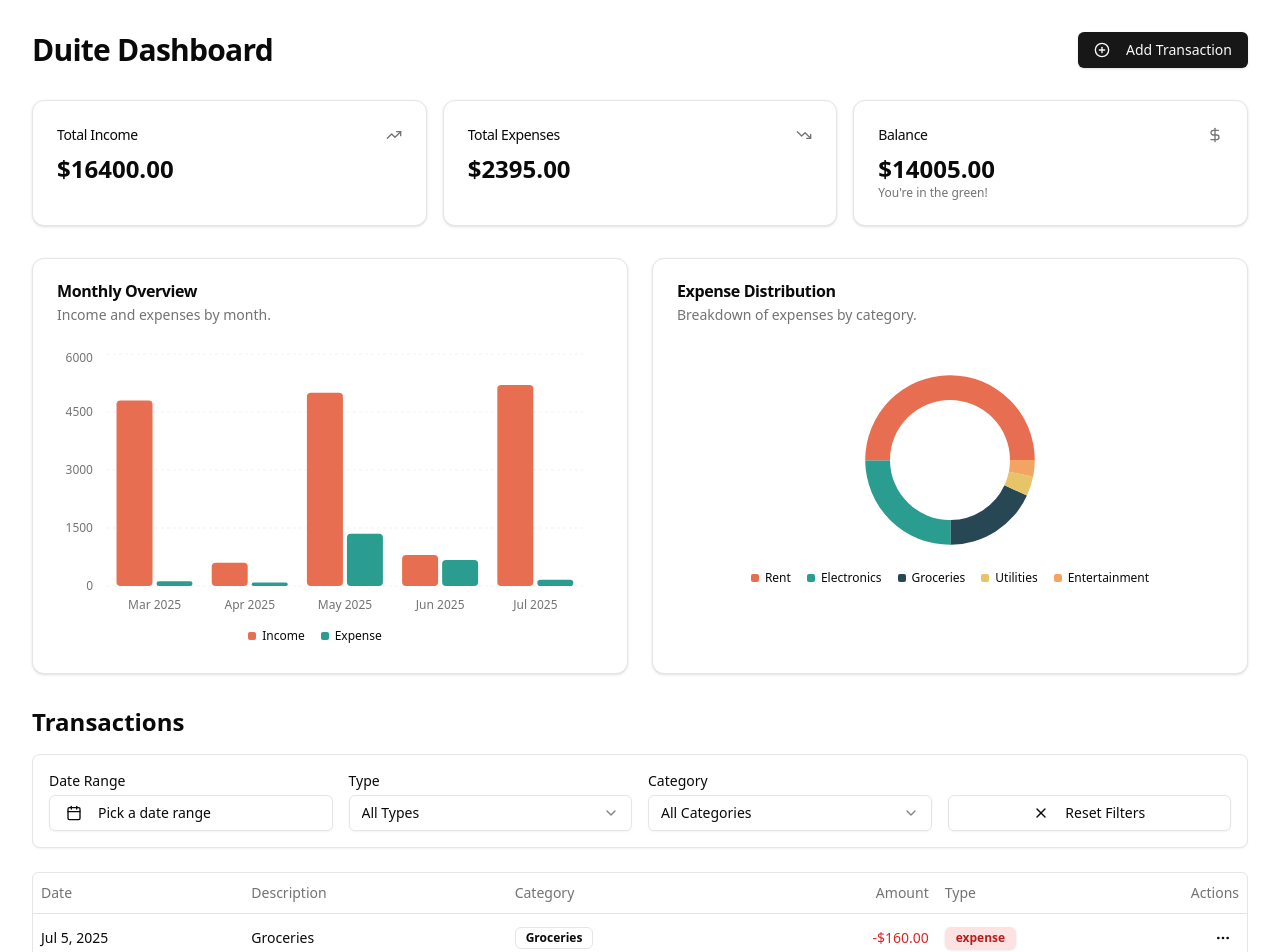
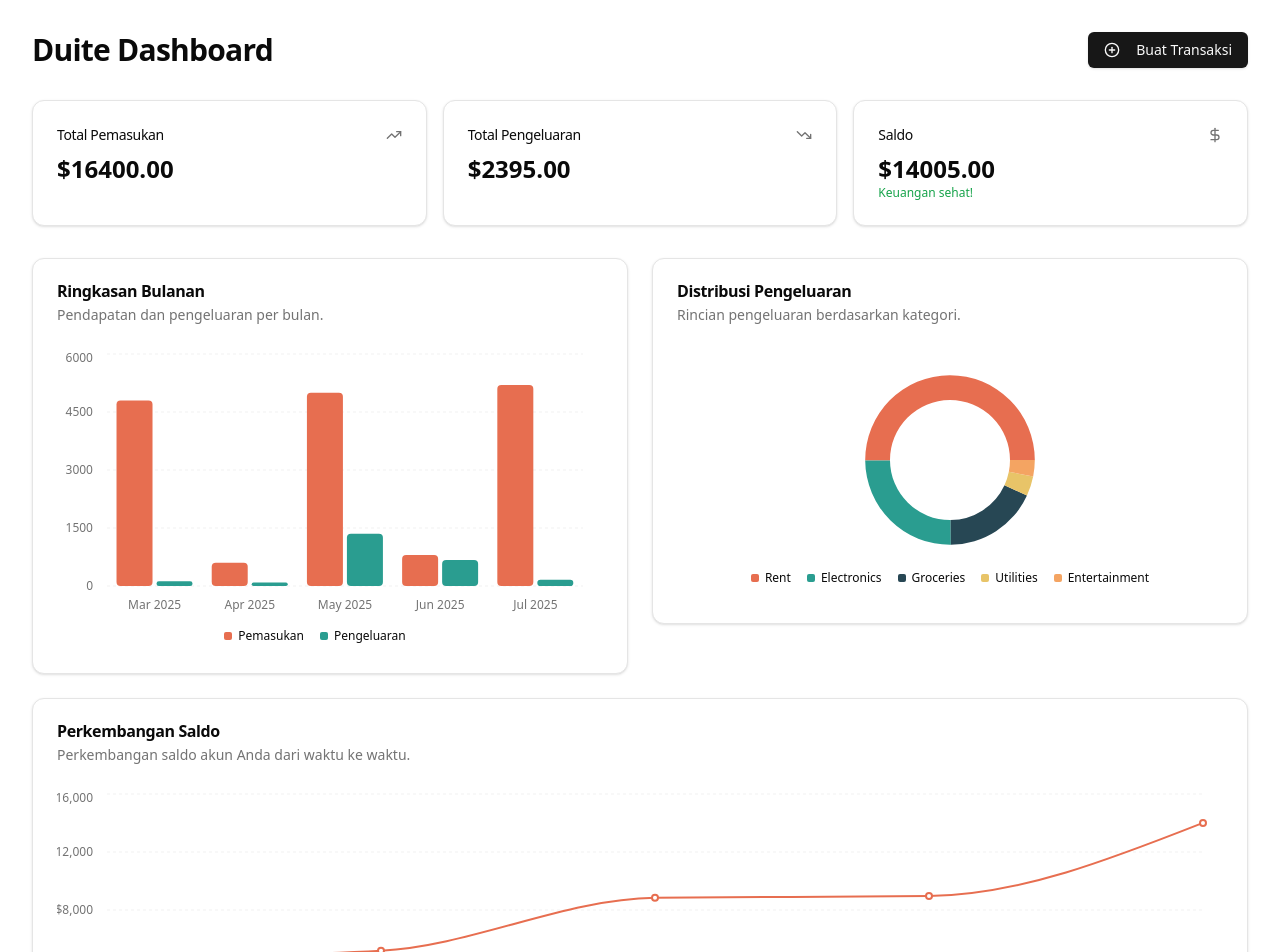
Before and after one commit to Ikhsanheriyawan2404/duite-bot, a React (Vite) app in the folder landing-page/: page /dashboard in a window 1280 px wide. Shown: the top 952 px of the page. Built offline with nearby package versions, Linux system fonts and the light colour scheme.

Commit message:
fix: translations copywriting

```diff
--- a/landing-page/src/components/dashboard/balance-trend-chart.tsx
+++ b/landing-page/src/components/dashboard/balance-trend-chart.tsx
@@ -17,7 +17,7 @@ interface BalanceTrendChartProps {
 
 const chartConfig = {
   balance: {
-    label: "Balance",
+    label: "Saldo",
     color: "hsl(var(--chart-1))",
   },
 }
@@ -27,11 +27,11 @@ export function BalanceTrendChart({ data }: BalanceTrendChartProps) {
     return (
       <Card>
         <CardHeader>
-          <CardTitle>Balance Trend</CardTitle>
-          <CardDescription>Your account balance over time.</CardDescription>
+          <CardTitle>Perkembangan Saldo</CardTitle>
+          <CardDescription>Perkembangan saldo akun Anda dari waktu ke waktu.</CardDescription>
         </CardHeader>
         <CardContent className="h-[300px] flex items-center justify-center">
-          <p className="text-muted-foreground">No data available for balance trend.</p>
+          <p className="text-muted-foreground">Data tren saldo tidak tersedia.</p>
         </CardContent>
       </Card>
     )
@@ -40,8 +40,8 @@ export function BalanceTrendChart({ data }: BalanceTrendChartProps) {
   return (
     <Card>
       <CardHeader>
-        <CardTitle>Balance Trend</CardTitle>
-        <CardDescription>Your account balance over time.</CardDescription>
+        <CardTitle>Perkembangan Saldo</CardTitle>
+        <CardDescription>Perkembangan saldo akun Anda dari waktu ke waktu.</CardDescription>
       </CardHeader>
       <CardContent>
         <ChartContainer config={chartConfig} className="h-[300px] w-full">
--- a/landing-page/src/components/dashboard/expense-category-pie-chart.tsx
+++ b/landing-page/src/components/dashboard/expense-category-pie-chart.tsx
@@ -34,11 +34,11 @@ export function ExpenseCategoryPieChart({ data }: ExpenseCategoryPieChartProps)
     return (
       <Card>
         <CardHeader>
-          <CardTitle>Expense Distribution</CardTitle>
-          <CardDescription>Breakdown of expenses by category.</CardDescription>
+          <CardTitle>Distribusi Pengeluaran</CardTitle>
+          <CardDescription>Rincian pengeluaran berdasarkan kategori.</CardDescription>
         </CardHeader>
         <CardContent className="h-[300px] flex items-center justify-center">
-          <p className="text-muted-foreground">No expense data available for chart.</p>
+          <p className="text-muted-foreground">Data pengeluaran tidak tersedia untuk ditampilkan.</p>
         </CardContent>
       </Card>
     )
@@ -47,8 +47,8 @@ export function ExpenseCategoryPieChart({ data }: ExpenseCategoryPieChartProps)
   return (
     <Card>
       <CardHeader>
-        <CardTitle>Expense Distribution</CardTitle>
-        <CardDescription>Breakdown of expenses by category.</CardDescription>
+        <CardTitle>Distribusi Pengeluaran</CardTitle>
+        <CardDescription>Rincian pengeluaran berdasarkan kategori.</CardDescription>
       </CardHeader>
       <CardContent className="flex items-center justify-center">
         <ChartContainer config={chartConfig} className="mx-auto aspect-square h-[250px]">
--- a/landing-page/src/components/dashboard/financial-chart.tsx
+++ b/landing-page/src/components/dashboard/financial-chart.tsx
@@ -17,11 +17,11 @@ interface FinancialChartProps {
 
 const chartConfig = {
   income: {
-    label: "Income",
+    label: "Pemasukan",
     color: "hsl(var(--chart-1))",
   },
   expense: {
-    label: "Expense",
+    label: "Pengeluaran",
     color: "hsl(var(--chart-2))",
   },
 }
@@ -31,11 +31,11 @@ export function FinancialChart({ data }: FinancialChartProps) {
     return (
       <Card>
         <CardHeader>
-          <CardTitle>Monthly Overview</CardTitle>
-          <CardDescription>Income and expenses by month.</CardDescription>
+          <CardTitle>Ringkasan Bulanan</CardTitle>
+          <CardDescription>Pendapatan dan pengeluaran per bulan.</CardDescription>
         </CardHeader>
         <CardContent className="h-[300px] flex items-center justify-center">
-          <p className="text-muted-foreground">No data available for chart.</p>
+          <p className="text-muted-foreground">Tidak ada data yang tersedia untuk grafik.</p>
         </CardContent>
       </Card>
     )
@@ -43,8 +43,8 @@ export function FinancialChart({ data }: FinancialChartProps) {
   return (
     <Card>
       <CardHeader>
-        <CardTitle>Monthly Overview</CardTitle>
-        <CardDescription>Income and expenses by month.</CardDescription>
+        <CardTitle>Ringkasan Bulanan</CardTitle>
+        <CardDescription>Pendapatan dan pengeluaran per bulan.</CardDescription>
       </CardHeader>
       <CardContent>
         <ChartContainer config={chartConfig} className="h-[300px] w-full">
--- a/landing-page/src/components/dashboard/summary-card.tsx
+++ b/landing-page/src/components/dashboard/summary-card.tsx
@@ -6,9 +6,18 @@ interface SummaryCardProps {
   value: string
   icon: LucideIcon
   description?: string
+  descriptionVariant?: 'default' | 'success' | 'danger' | 'info' // Tambahkan variant
 }
 
-export function SummaryCard({ title, value, icon: Icon, description }: SummaryCardProps) {
+export function SummaryCard({ title, value, icon: Icon, description, descriptionVariant = "default" }: SummaryCardProps) {
+
+  const variantClasses = {
+    default: 'text-muted-foreground',
+    success: 'text-green-600 dark:text-green-400',
+    danger: 'text-red-600 dark:text-red-400',
+    info: 'text-blue-600 dark:text-blue-400'
+  }
+
   return (
     <Card>
       <CardHeader className="flex flex-row items-center justify-between space-y-0 pb-2">
@@ -17,7 +26,7 @@ export function SummaryCard({ title, value, icon: Icon, description }: SummaryCa
       </CardHeader>
       <CardContent>
         <div className="text-2xl font-bold">{value}</div>
-        {description && <p className="text-xs text-muted-foreground">{description}</p>}
+        {description && <p className={`text-xs ${variantClasses[descriptionVariant]}`}>{description}</p>}
       </CardContent>
     </Card>
   )
--- a/landing-page/src/components/dashboard/transaction-filters.tsx
+++ b/landing-page/src/components/dashboard/transaction-filters.tsx
@@ -35,7 +35,7 @@ export function TransactionFilters({
       <div className="grid grid-cols-1 md:grid-cols-2 lg:grid-cols-4 gap-4 items-end">
         <div>
           <label htmlFor="date-range" className="block text-sm font-medium mb-1">
-            Date Range
+            Rentang Tanggal
           </label>
           <Popover>
             <PopoverTrigger asChild>
@@ -54,7 +54,7 @@ export function TransactionFilters({
                     format(dateRange.from, "LLL dd, y")
                   )
                 ) : (
-                  <span>Pick a date range</span>
+                  <span>Pilih periode tanggal</span>
                 )}
               </Button>
             </PopoverTrigger>
@@ -73,23 +73,23 @@ export function TransactionFilters({
 
         <div>
           <label htmlFor="type-filter" className="block text-sm font-medium mb-1">
-            Type
+            Tipe
           </label>
           <Select value={selectedType} onValueChange={onSelectedTypeChange}>
             <SelectTrigger id="type-filter">
               <SelectValue placeholder="Filter by type" />
             </SelectTrigger>
             <SelectContent>
-              <SelectItem value="all">All Types</SelectItem>
-              <SelectItem value="income">Income</SelectItem>
-              <SelectItem value="expense">Expense</SelectItem>
+              <SelectItem value="all">Semua Tipe</SelectItem>
+              <SelectItem value="income">Pemasukan</SelectItem>
+              <SelectItem value="expense">Pengeluaran</SelectItem>
             </SelectContent>
           </Select>
         </div>
 
         <div>
           <label htmlFor="category-filter" className="block text-sm font-medium mb-1">
-            Category
+            Kategori
           </label>
           <Select value={selectedCategory} onValueChange={onSelectedCategoryChange}>
             <SelectTrigger id="category-filter">
@@ -98,7 +98,7 @@ export function TransactionFilters({
             <SelectContent>
               {categories.map((category) => (
                 <SelectItem key={category} value={category}>
-                  {category === "all" ? "All Categories" : category}
+                  {category === "all" ? "Semua Kategori" : category}
                 </SelectItem>
               ))}
             </SelectContent>
@@ -106,7 +106,7 @@ export function TransactionFilters({
         </div>
 
         <Button onClick={onResetFilters} variant="outline" className="w-full md:w-auto self-end">
-          <XIcon className="mr-2 h-4 w-4" /> Reset Filters
+          <XIcon className="mr-2 h-4 w-4" /> Reset Filter
         </Button>
       </div>
     </div>
--- a/landing-page/src/components/dashboard/transaction-form.tsx
+++ b/landing-page/src/components/dashboard/transaction-form.tsx
@@ -15,13 +15,13 @@ import { format } from "date-fns"
 import type { Transaction, TransactionType } from "@/lib/types"
 
 const formSchema = z.object({
-  description: z.string().min(1, "Description is required"),
-  amount: z.coerce.number().positive("Amount must be positive"),
-  category: z.string().min(1, "Category is required"),
+  description: z.string().min(1, "Keterangan wajib diisi"),
+  amount: z.coerce.number().positive("Nominal tidak boleh negatif"),
+  category: z.string().min(1, "Kategori wajib diisi"),
   type: z.enum(["income", "expense"], {
-    required_error: "Transaction type is required",
+    required_error: "Tipe Transaksi wajib diisi",
   }),
-  date: z.date({ required_error: "Date is required" }),
+  date: z.date({ required_error: "Tanggal wajib diisi" }),
 })
 
 type TransactionFormValues = z.infer<typeof formSchema>
@@ -76,9 +76,9 @@ export function TransactionForm({ onSubmit, initialData, onCancel }: Transaction
           name="description"
           render={({ field }) => (
             <FormItem>
-              <FormLabel>Description</FormLabel>
+              <FormLabel>Keterangan</FormLabel>
               <FormControl>
-                <Input placeholder="e.g., Groceries" {...field} />
+                <Input placeholder="cth: Groceries" {...field} />
               </FormControl>
               <FormMessage />
             </FormItem>
@@ -89,7 +89,7 @@ export function TransactionForm({ onSubmit, initialData, onCancel }: Transaction
           name="amount"
           render={({ field }) => (
             <FormItem>
-              <FormLabel>Amount</FormLabel>
+              <FormLabel>Nominal</FormLabel>
               <FormControl>
                 <Input type="number" placeholder="e.g., 50.00" {...field} />
               </FormControl>
@@ -102,11 +102,11 @@ export function TransactionForm({ onSubmit, initialData, onCancel }: Transaction
           name="category"
           render={({ field }) => (
             <FormItem>
-              <FormLabel>Category</FormLabel>
+              <FormLabel>Kategori</FormLabel>
               <Select onValueChange={field.onChange} defaultValue={field.value}>
                 <FormControl>
                   <SelectTrigger>
-                    <SelectValue placeholder="Select a category" />
+                    <SelectValue placeholder="Pilih kategori" />
                   </SelectTrigger>
                 </FormControl>
                 <SelectContent>
@@ -126,7 +126,7 @@ export function TransactionForm({ onSubmit, initialData, onCancel }: Transaction
           name="type"
           render={({ field }) => (
             <FormItem>
-              <FormLabel>Type</FormLabel>
+              <FormLabel>Tipe Transaksi</FormLabel>
               <Select onValueChange={field.onChange as (value: TransactionType) => void} defaultValue={field.value}>
                 <FormControl>
                   <SelectTrigger>
@@ -134,8 +134,8 @@ export function TransactionForm({ onSubmit, initialData, onCancel }: Transaction
                   </SelectTrigger>
                 </FormControl>
                 <SelectContent>
-                  <SelectItem value="income">Income</SelectItem>
-                  <SelectItem value="expense">Expense</SelectItem>
+                  <SelectItem value="income">Pemasukan</SelectItem>
+                  <SelectItem value="expense">Pengeluaran</SelectItem>
                 </SelectContent>
               </Select>
               <FormMessage />
@@ -147,7 +147,7 @@ export function TransactionForm({ onSubmit, initialData, onCancel }: Transaction
           name="date"
           render={({ field }) => (
             <FormItem className="flex flex-col">
-              <FormLabel>Date</FormLabel>
+              <FormLabel>Tanggal    </FormLabel>
               <Popover>
                 <PopoverTrigger asChild>
                   <FormControl>
@@ -177,10 +177,10 @@ export function TransactionForm({ onSubmit, initialData, onCancel }: Transaction
         <div className="flex justify-end space-x-2 pt-2">
           {onCancel && (
             <Button type="button" variant="outline" onClick={onCancel}>
-              Cancel
+              Tutup
             </Button>
           )}
-          <Button type="submit">Save Transaction</Button>
+          <Button type="submit">Simpan</Button>
         </div>
       </form>
     </Form>
--- a/landing-page/src/components/dashboard/transactions-table.tsx
+++ b/landing-page/src/components/dashboard/transactions-table.tsx
@@ -24,12 +24,12 @@ export function TransactionsTable({ transactions, onEdit, onDelete }: Transactio
       <Table>
         <TableHeader>
           <TableRow>
-            <TableHead>Date</TableHead>
-            <TableHead>Description</TableHead>
-            <TableHead>Category</TableHead>
-            <TableHead className="text-right">Amount</TableHead>
-            <TableHead>Type</TableHead>
-            <TableHead className="text-right">Actions</TableHead>
+            <TableHead>Tanggal</TableHead>
+            <TableHead>Keterangan</TableHead>
+            <TableHead>Kategori</TableHead>
+            <TableHead className="text-right">Nominal</TableHead>
+            <TableHead>Tipe</TableHead>
+            <TableHead className="text-right">Aksi</TableHead>
           </TableRow>
         </TableHeader>
         <TableBody>
@@ -73,7 +73,7 @@ export function TransactionsTable({ transactions, onEdit, onDelete }: Transactio
                       className="text-red-600 focus:text-red-600 focus:bg-red-50"
                     >
                       <Trash2 className="mr-2 h-4 w-4" />
-                      Delete
+                      Hapus
                     </DropdownMenuItem>
                   </DropdownMenuContent>
                 </DropdownMenu>
--- a/landing-page/src/pages/Dashboard.tsx
+++ b/landing-page/src/pages/Dashboard.tsx
@@ -18,7 +18,7 @@ import { BalanceTrendChart } from "@/components/dashboard/balance-trend-chart" /
 import { TransactionsTable } from "@/components/dashboard/transactions-table"
 import { TransactionForm } from "@/components/dashboard/transaction-form"
 import type { Transaction, MonthlyData, CategoryExpenseData, BalanceTrendData } from "@/lib/types"
-import { DollarSign, TrendingUp, TrendingDown, PlusCircle, AlertTriangle } from "lucide-react"
+import { TrendingUp, TrendingDown, PlusCircle, AlertTriangle, DollarSign } from "lucide-react"
 import { format, startOfMonth, endOfMonth } from "date-fns"
 import { DateRange } from "react-day-picker"
 
@@ -283,13 +283,13 @@ export default function DashboardPage() {
         <Dialog open={isAddDialogOpen} onOpenChange={setIsAddDialogOpen}>
           <DialogTrigger asChild>
             <Button>
-              <PlusCircle className="mr-2 h-4 w-4" /> Add Transaction
+              <PlusCircle className="mr-2 h-4 w-4" /> Buat Transaksi
             </Button>
           </DialogTrigger>
           <DialogContent className="sm:max-w-[425px]">
             <DialogHeader>
-              <DialogTitle>Add New Transaction</DialogTitle>
-              <DialogDescription>Fill in the details for your new transaction.</DialogDescription>
+              <DialogTitle>Tambah Transaksi Baru</DialogTitle>
+              <DialogDescription>Lengkapi rincian transaksi baru Anda.</DialogDescription>
             </DialogHeader>
             <TransactionForm onSubmit={handleAddTransaction} onCancel={() => setIsAddDialogOpen(false)} />
           </DialogContent>
@@ -297,20 +297,33 @@ export default function DashboardPage() {
       </header>
 
       <section className="grid gap-4 md:grid-cols-3">
-        <SummaryCard title="Total Income" value={`$${summaryData.totalIncome.toFixed(2)}`} icon={TrendingUp} />
-        <SummaryCard title="Total Expenses" value={`$${summaryData.totalExpenses.toFixed(2)}`} icon={TrendingDown} />
+        <SummaryCard title="Total Pemasukan" value={`$${summaryData.totalIncome.toFixed(2)}`} icon={TrendingUp} />
+        <SummaryCard title="Total Pengeluaran" value={`$${summaryData.totalExpenses.toFixed(2)}`} icon={TrendingDown} />
         <SummaryCard
-          title="Balance"
+          title="Saldo"
           value={`$${summaryData.balance.toFixed(2)}`}
           icon={DollarSign}
-          description={summaryData.balance >= 0 ? "You're in the green!" : "You're in the red."}
-        />
+          description={summaryData.balance >= 0 ? "Keuangan sehat!" : "Perlu perhatian!"}
+          descriptionVariant={summaryData.balance >= 0 ? 'success' : 'danger'}
+          />
       </section>
 
       {/* Charts Section */}
-      <section className="grid gap-6 md:grid-cols-1 lg:grid-cols-2">
-        <FinancialChart data={monthlyIncomeExpenseData} /> {/* Existing Bar Chart */}
-        <ExpenseCategoryPieChart data={expenseCategoryData} />
+      <section className="grid grid-cols-1 gap-4 md:grid-cols-2 md:gap-6">
+        {/* Chart 1 - Akan sejajar dengan Chart 2 di desktop */}
+        <div className="h-full min-h-[300px]">
+          <FinancialChart data={monthlyIncomeExpenseData} />
+        </div>
+
+        {/* Chart 2 - Akan sejajar dengan Chart 1 di desktop */}
+        <div className="h-full min-h-[300px]">
+          <ExpenseCategoryPieChart data={expenseCategoryData} />
+        </div>
+
+        {/* Chart 3 - Selalu full width */}
+        <div className="h-full min-h-[300px] md:col-span-2">
+          <BalanceTrendChart data={balanceTrendData} />
+        </div>
       </section>
 
       <section>
@@ -336,8 +349,8 @@ export default function DashboardPage() {
       <Dialog open={isEditDialogOpen} onOpenChange={setIsEditDialogOpen}>
         <DialogContent className="sm:max-w-[425px]">
           <DialogHeader>
-            <DialogTitle>Edit Transaction</DialogTitle>
-            <DialogDescription>Update the details for your transaction.</DialogDescription>
+            <DialogTitle>Edit Transaksi</DialogTitle>
+            <DialogDescription>Perbarui detail transaksi Anda.</DialogDescription>
           </DialogHeader>
           {currentTransaction && (
             <TransactionForm
```
